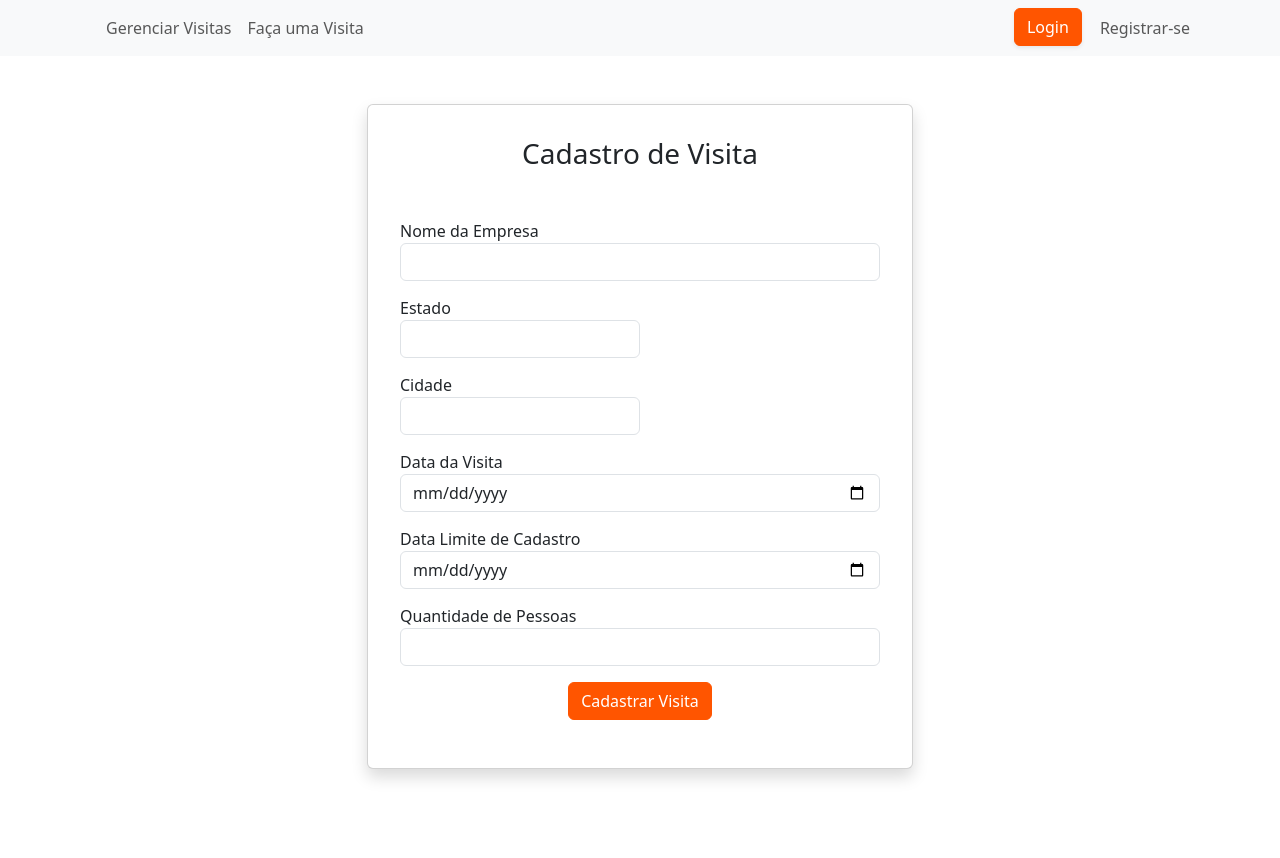
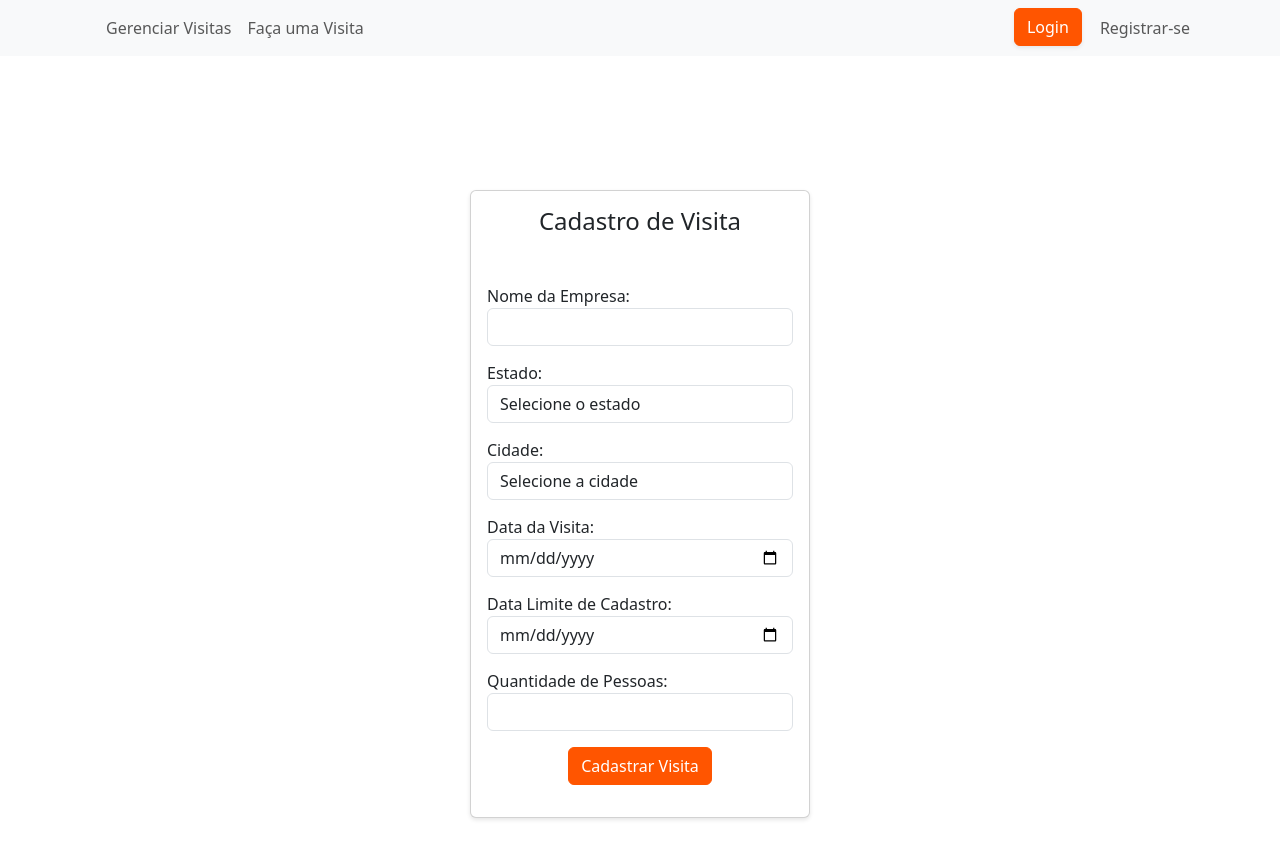
Before and after one commit to AlanPerezz/sist-cad-visita, an Angular app: page /cadastro in a window 1280 px wide. Shown: the top 858 px of the page. Before the commit the page ends 817 px from the top, so only its background shows below. Built offline with nearby package versions, Linux system fonts and the light colour scheme.

Commit message:
mudanças para pegar a API

```diff
--- a/src/app/app.module.ts
+++ b/src/app/app.module.ts
@@ -9,6 +9,7 @@ import { TelaLoginComponent } from './components/tela-login/tela-login.component
 import { CadastroVisitasComponent } from './components/cadastro-visitas/cadastro-visitas.component';
 import { ListagemVisitasComponent } from './components/listagem-visitas/listagem-visitas.component';
 import { CadastroVisitanteComponent } from './components/cadastro-visitante/cadastro-visitante.component';
+import { FormsModule, ReactiveFormsModule } from '@angular/forms';
 
 @NgModule({
   declarations: [
@@ -22,7 +23,9 @@ import { CadastroVisitanteComponent } from './components/cadastro-visitante/cada
   ],
   imports: [
     BrowserModule,
-    RouterModule.forRoot(routes)
+    RouterModule.forRoot(routes),
+    FormsModule,
+    ReactiveFormsModule
   ],
   providers: [],
   bootstrap: [AppComponent]
--- a/src/app/components/cadastro-visitante/cadastro-visitante.component.html
+++ b/src/app/components/cadastro-visitante/cadastro-visitante.component.html
@@ -1 +1,8 @@
-<p>cadastro-visitante works!</p>
+<form (submit)="cadastrarVisitante()">
+    <label for="nome">Nome:</label>
+    <input type="text" id="nome" name="nome" required><br>
+    <label for="cpf">CPF:</label>
+    <input type="text" id="cpf" name="cpf" required><br>
+    <!-- Outros campos como e-mail, telefone, etc. -->
+    <button type="submit">Cadastrar</button>
+</form>
--- a/src/app/components/cadastro-visitante/cadastro-visitante.component.scss
+++ b/src/app/components/cadastro-visitante/cadastro-visitante.component.scss
@@ -0,0 +1,19 @@
+.btn-orange {
+    color: #fff;
+    background-color: #ff5500;
+    border-color: #ff5500;
+}
+
+.btn-orange:hover {
+    color: #fff;
+    background-color: #ff5500;
+    border-color: #ff5500;
+}
+
+.custom-bg-dark {
+    background-color: #f0f0f0; /* Cinza mais escuro */
+}
+
+.form-group {
+    margin-bottom: 15px;
+}
--- a/src/app/components/cadastro-visitante/cadastro-visitante.component.ts
+++ b/src/app/components/cadastro-visitante/cadastro-visitante.component.ts
@@ -1,4 +1,6 @@
 import { Component } from '@angular/core';
+import { VisitanteService } from '@app/services/visitante-service.service';
+
 
 @Component({
   selector: 'app-cadastro-visitante',
@@ -6,5 +8,12 @@ import { Component } from '@angular/core';
   styleUrls: ['./cadastro-visitante.component.scss']
 })
 export class CadastroVisitanteComponent {
+  constructor(private visitanteService: VisitanteService) {}
 
+  cadastrarVisitante(): void {
+    const nome = (document.getElementById('nome') as HTMLInputElement).value;
+    const cpf = (document.getElementById('cpf') as HTMLInputElement).value;
+
+    this.visitanteService.adicionarVisitante({ nome, cpf });
+  }
 }
--- a/src/app/components/cadastro-visitas/cadastro-visitas.component.html
+++ b/src/app/components/cadastro-visitas/cadastro-visitas.component.html
@@ -1,35 +1,37 @@
-<div class="container mt-5">
-  <div class="row justify-content-center">
-    <div class="col-md-6">
-      <div class="card shadow p-3 mb-5 bg-white rounded">
-        <div class="card-body">
-          <h3 class="text-center mb-5">Cadastro de Visita</h3>
-          <form>
+<div class="container mt-4 card-body p-4">
+  <div class="d-flex justify-content-center align-items-center" style="height: 100vh;">
+    <div class="card p-3" style="width: 340px; box-shadow: 0 2px 4px rgba(0,0,0,0.1); padding: 20px;">
+      <h4 class="text-center mb-5">Cadastro de Visita</h4>
+      <form [formGroup]="visitaForm" (submit)="onSubmit()">
         <div class="form-group">
-              <label for="nomeEmpresa">Nome da Empresa</label>
-              <input type="text" class="form-control" id="nomeEmpresa" name="nomeEmpresa">
-            </div>
-            <div class="form-row">
-              <div class="form-group col-md-6">
-                <label for="estado">Estado</label>
-                <select class="form-control" id="estado" name="estado"></select>
-              </div>
-              <div class="form-group col-md-6">
-                <label for="cidade">Cidade</label>
-                <select class="form-control" id="cidade" name="cidade"></select>
-              </div>
+          <label for="nomeEmpresa">Nome da Empresa:</label>
+          <input type="text" class="form-control" id="nomeEmpresa" name="nomeEmpresa" formControlName="nomeEmpresa" required>
         </div>
         <div class="form-group">
-              <label for="dataVisita">Data da Visita</label>
-              <input type="date" class="form-control" id="dataVisita" name="dataVisita">
+          <label for="estado">Estado:</label>
+          <select class="form-control" id="estado" name="estado" formControlName="estado" (change)="loadCidadesPorEstado($event.target.value)" required>
+            <option value="" disabled selected>Selecione o estado</option>
+            <option *ngFor="let estado of estados" [value]="estado">{{estado}}</option>
+          </select>
         </div>
         <div class="form-group">
-              <label for="dataLimiteCadastro">Data Limite de Cadastro</label>
-              <input type="date" class="form-control" id="dataLimiteCadastro" name="dataLimiteCadastro">
+          <label for="cidade">Cidade:</label>
+          <select class="form-control" id="cidade" name="cidade" formControlName="cidade" required>
+            <option value="" disabled selected>Selecione a cidade</option>
+            <option *ngFor="let cidade of cidades" [value]="cidade">{{cidade}}</option>
+          </select>
         </div>
         <div class="form-group">
-              <label for="quantidadePessoas">Quantidade de Pessoas</label>
-              <input type="number" class="form-control" id="quantidadePessoas" name="quantidadePessoas">
+          <label for="dataVisita">Data da Visita:</label>
+          <input type="date" class="form-control" id="dataVisita" name="dataVisita" formControlName="dataVisita" required>
+        </div>
+        <div class="form-group">
+          <label for="dataLimiteCadastro">Data Limite de Cadastro:</label>
+          <input type="date" class="form-control" id="dataLimiteCadastro" name="dataLimiteCadastro" formControlName="dataLimiteCadastro" required>
+        </div>
+        <div class="form-group">
+          <label for="quantidadePessoas">Quantidade de Pessoas:</label>
+          <input type="number" class="form-control" id="quantidadePessoas" name="quantidadePessoas" formControlName="quantidadePessoas" required>
         </div>
         <div class="text-center mt-3">
           <button type="submit" class="btn btn-orange">Cadastrar Visita</button>
@@ -38,5 +40,3 @@
     </div>
   </div>
 </div>
-  </div>
-</div>
--- a/src/app/components/cadastro-visitas/cadastro-visitas.component.ts
+++ b/src/app/components/cadastro-visitas/cadastro-visitas.component.ts
@@ -7,36 +7,55 @@ import { FormBuilder, FormGroup, Validators } from '@angular/forms';
   styleUrls: ['./cadastro-visitas.component.scss']
 })
 export class CadastroVisitasComponent implements OnInit {
-  visitaForm: FormGroup;
+  visitaForm!: FormGroup; // Adiciona '!' para indicar que será inicializado no ngOnInit
+  estados: string[] = []; // Array para armazenar os estados
+  cidades: string[] = []; // Array para armazenar as cidades
 
-  constructor(private fb: FormBuilder){
-    this.visitaForm = this.fb.group({
+  constructor(private formBuilder: FormBuilder) {}
+
+  ngOnInit(): void {
+    this.initializeForm();
+    this.loadEstados(); // Método para carregar os estados
+  }
+
+  initializeForm(): void {
+    this.visitaForm = this.formBuilder.group({
       nomeEmpresa: ['', Validators.required],
       estado: ['', Validators.required],
       cidade: ['', Validators.required],
-      dataVisita: ['', [Validators.required, this.anoNaoPodeTerMaisDeQuatroDigitos]],
+      dataVisita: ['', Validators.required],
       dataLimiteCadastro: ['', Validators.required],
       quantidadePessoas: ['', Validators.required]
     });
   }
 
-  ngOnInit(): void {
+  loadEstados(): void {
+    // Simulação de carga dos estados (substitua com sua lógica real)
+    this.estados = ['São Paulo', 'Rio de Janeiro', 'Minas Gerais', 'Bahia'];
   }
 
-  anoNaoPodeTerMaisDeQuatroDigitos(control: { value: string }): { [key: string]: boolean } | null {
-    const regex = /^\d{1,4}$/;
-    const valor = control.value;
-    if (!regex.test(valor)) {
-      return { anoInvalido: true };
+  loadCidadesPorEstado(estadoSelecionado: string): void {
+    // Simulação de carga das cidades com base no estado selecionado (substitua com sua lógica real)
+    switch (estadoSelecionado) {
+      case 'São Paulo':
+        this.cidades = ['São Paulo', 'Campinas', 'Santo André'];
+        break;
+      case 'Rio de Janeiro':
+        this.cidades = ['Rio de Janeiro', 'Niterói', 'Petrópolis'];
+        break;
+      case 'Minas Gerais':
+        this.cidades = ['Belo Horizonte', 'Uberlândia', 'Juiz de Fora'];
+        break;
+      case 'Bahia':
+        this.cidades = ['Salvador', 'Feira de Santana', 'Vitória da Conquista'];
+        break;
+      default:
+        this.cidades = [];
+        break;
     }
-    return null;
   }
 
   onSubmit(): void {
-    if (this.visitaForm.valid) {
-      console.log('Formulário válido. Submetido com sucesso.');
-    } else {
-      console.log('Formulário inválido. Verifique os campos.');
-    }
+    // Implemente o código para salvar a visita
   }
 }
--- a/src/app/services/visitante-service.service.ts
+++ b/src/app/services/visitante-service.service.ts
@@ -3,7 +3,14 @@ import { Injectable } from '@angular/core';
 @Injectable({
   providedIn: 'root'
 })
-export class VisitanteServiceService {
+export class VisitanteService {
+  private visitantes: any[] = [];
 
-  constructor() { }
+  adicionarVisitante(visitante: any): void {
+    this.visitantes.push(visitante);
+  }
+
+  obterVisitantes(): any[] {
+    return this.visitantes;
+  }
 }
```
Lines whose indentation alone changed are shown as unchanged.
